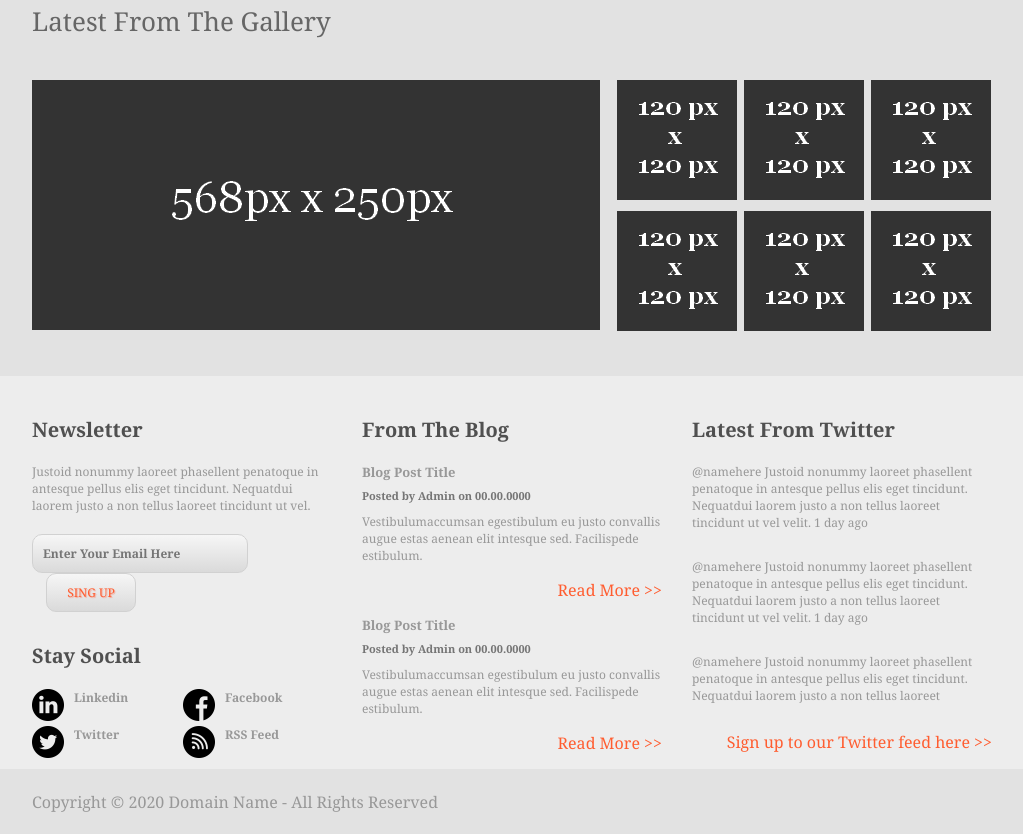
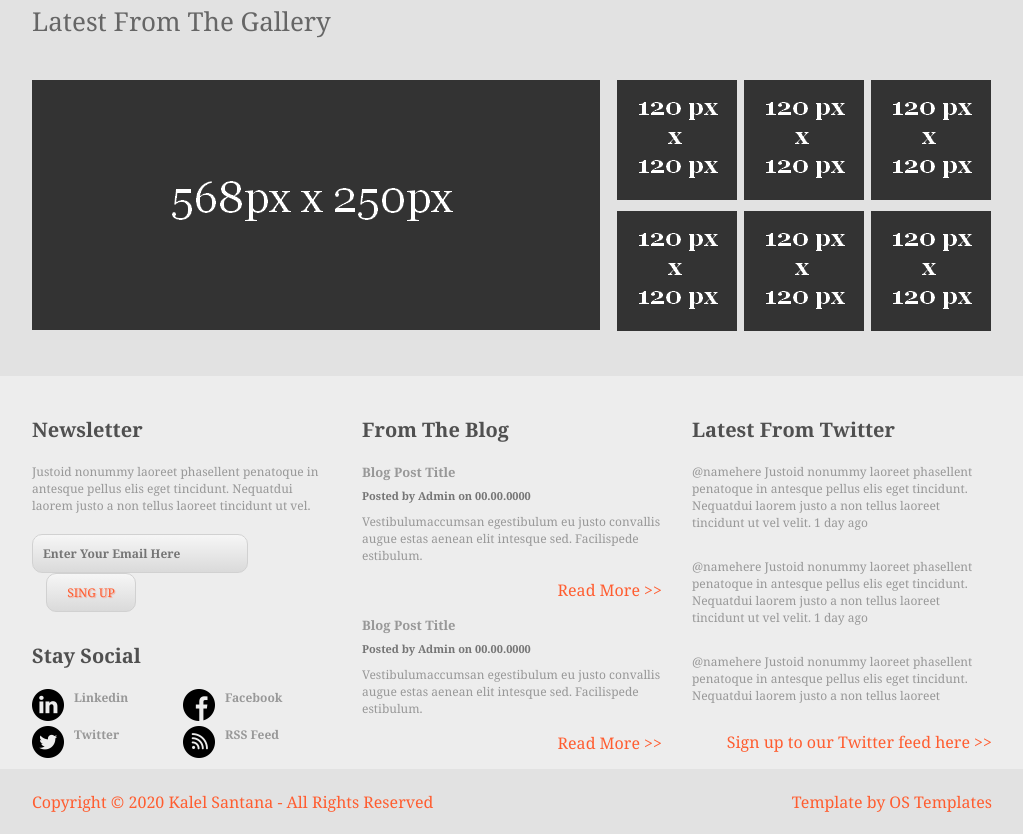
Before and after one commit to kalelss/fashionable, a plain HTML site: page index.html in a window 1280 px wide. Shown: the part 1181-2015 px from the top of the page, without its empty margins (128-1151 px from the left). Drawn offline with Linux system fonts and the light colour scheme.

Commit message:
Alteração rodapé

```diff
--- a/_css/style.css
+++ b/_css/style.css
@@ -361,9 +361,14 @@ article {
 
 .copy {
     display: flex;
-    flex-direction: column;
-    justify-content: center;
+    flex: 1;
+    justify-content: space-between;
+    align-items: center;
     color: #989898;
     font-weight: 600px;
     height: 65px;
 }
+
+.copy p {
+    color: #ff5d30;
+}
--- a/index.html
+++ b/index.html
@@ -166,7 +166,8 @@
             <div class="footer">
                 <div class="container">
                     <div class="copy">
-                        <p>Copyright &copy; 2020 Domain Name - All Rights Reserved</p>
+                        <p>Copyright &copy; 2020 Kalel Santana - All Rights Reserved</p>
+                        <p>Template by OS Templates</p>
                     </div>
                 </div>
             </div>
```
